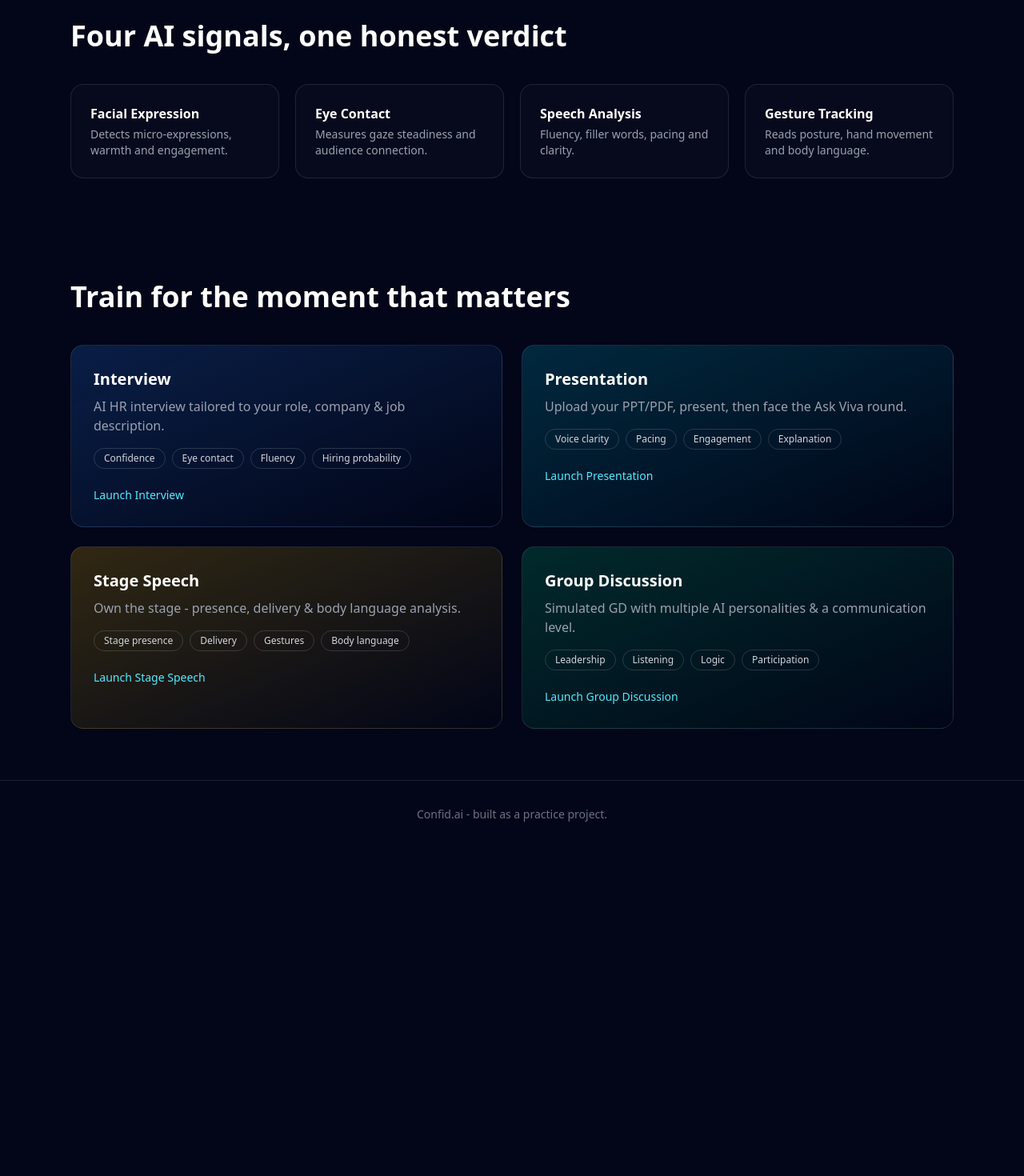
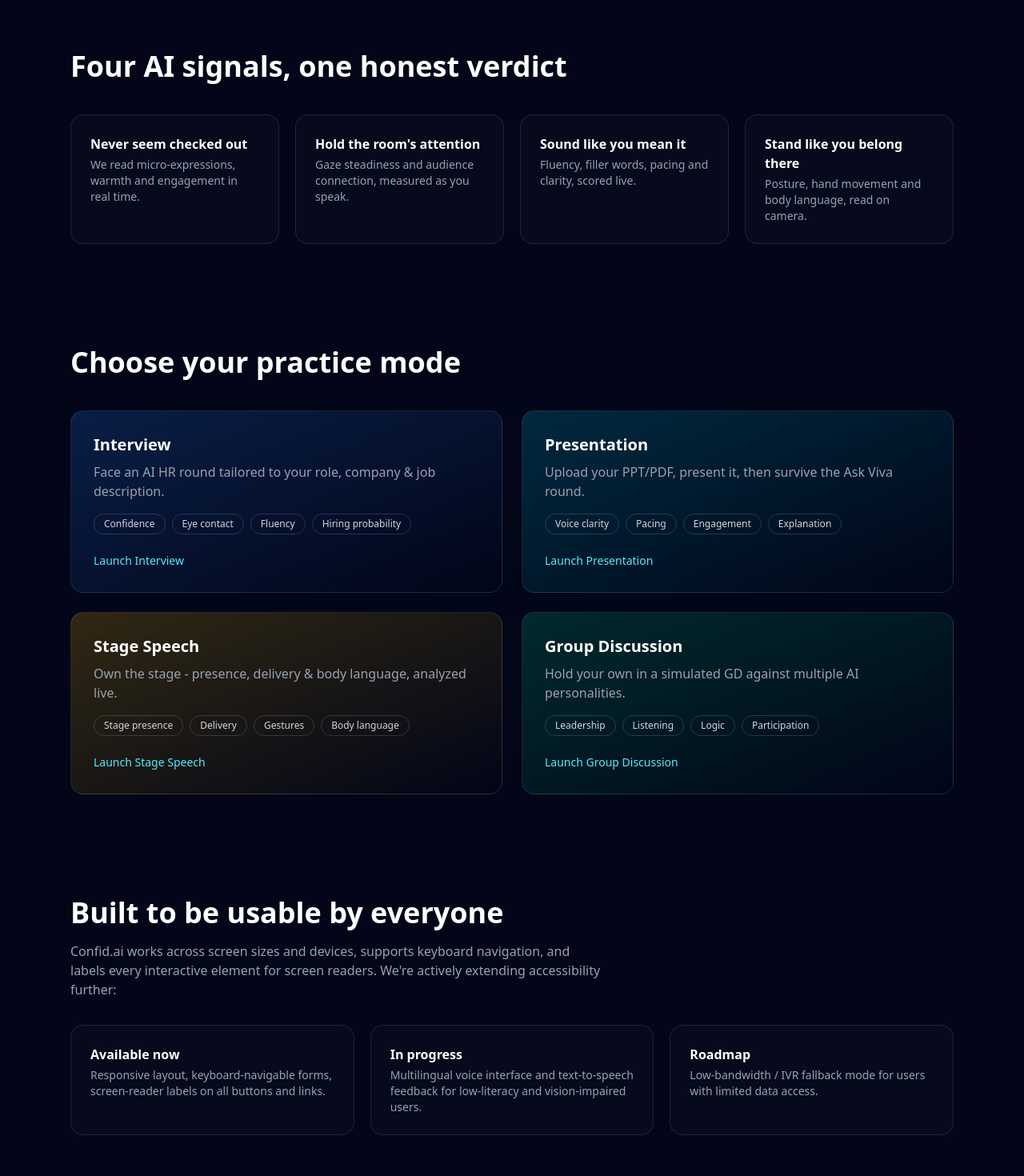
Before and after one commit to subhashree022006-dotcom/confid-ai, a React (Vite) app: page / in a window 1280 px wide. Shown: the part 620-2090 px from the top of the page at 80% size. Before the commit the page ends 1680 px from the top, so only its background shows below. Built offline with nearby package versions, Linux system fonts and the light colour scheme; no server answers.

Commit message:
Improve landing page copy, add accessibility labels, and DPDP/UIDAI/MeitY compliance to privacy policy

```diff
--- a/src/components/Navbar.jsx
+++ b/src/components/Navbar.jsx
@@ -11,7 +11,7 @@ export default function Navbar() {
           </span>
         </Link>
 
-        <nav className="hidden md:flex items-center gap-8 text-sm text-gray-300">
+        <nav aria-label="Main navigation" className="hidden md:flex items-center gap-8 text-sm text-gray-300">
           <Link to="/practice-modes" className="hover:text-white">Practice Modes</Link>
           <Link to="/how-it-works" className="hover:text-white">How it works</Link>
           <Link to="/pricing" className="hover:text-white">Pricing</Link>
--- a/src/pages/Landing.jsx
+++ b/src/pages/Landing.jsx
@@ -2,17 +2,17 @@ import { Link } from "react-router-dom";
 import Navbar from "../components/Navbar.jsx";
 
 const MODES = [
-  { icon: "Briefcase", title: "Interview", desc: "AI HR interview tailored to your role, company & job description.", tags: ["Confidence", "Eye contact", "Fluency", "Hiring probability"], color: "from-blue-500/20 to-blue-500/0" },
-  { icon: "Screen", title: "Presentation", desc: "Upload your PPT/PDF, present, then face the Ask Viva round.", tags: ["Voice clarity", "Pacing", "Engagement", "Explanation"], color: "from-cyan-500/20 to-cyan-500/0" },
-  { icon: "Mic", title: "Stage Speech", desc: "Own the stage - presence, delivery & body language analysis.", tags: ["Stage presence", "Delivery", "Gestures", "Body language"], color: "from-yellow-500/20 to-yellow-500/0" },
-  { icon: "Group", title: "Group Discussion", desc: "Simulated GD with multiple AI personalities & a communication level.", tags: ["Leadership", "Listening", "Logic", "Participation"], color: "from-emerald-500/20 to-emerald-500/0" },
+  { icon: "Briefcase", title: "Interview", desc: "Face an AI HR round tailored to your role, company & job description.", tags: ["Confidence", "Eye contact", "Fluency", "Hiring probability"], color: "from-blue-500/20 to-blue-500/0" },
+  { icon: "Screen", title: "Presentation", desc: "Upload your PPT/PDF, present it, then survive the Ask Viva round.", tags: ["Voice clarity", "Pacing", "Engagement", "Explanation"], color: "from-cyan-500/20 to-cyan-500/0" },
+  { icon: "Mic", title: "Stage Speech", desc: "Own the stage - presence, delivery & body language, analyzed live.", tags: ["Stage presence", "Delivery", "Gestures", "Body language"], color: "from-yellow-500/20 to-yellow-500/0" },
+  { icon: "Group", title: "Group Discussion", desc: "Hold your own in a simulated GD against multiple AI personalities.", tags: ["Leadership", "Listening", "Logic", "Participation"], color: "from-emerald-500/20 to-emerald-500/0" },
 ];
 
 const FEATURES = [
-  { title: "Facial Expression", desc: "Detects micro-expressions, warmth and engagement." },
-  { title: "Eye Contact", desc: "Measures gaze steadiness and audience connection." },
-  { title: "Speech Analysis", desc: "Fluency, filler words, pacing and clarity." },
-  { title: "Gesture Tracking", desc: "Reads posture, hand movement and body language." },
+  { title: "Never seem checked out", desc: "We read micro-expressions, warmth and engagement in real time." },
+  { title: "Hold the room's attention", desc: "Gaze steadiness and audience connection, measured as you speak." },
+  { title: "Sound like you mean it", desc: "Fluency, filler words, pacing and clarity, scored live." },
+  { title: "Stand like you belong there", desc: "Posture, hand movement and body language, read on camera." },
 ];
 
 export default function Landing() {
@@ -33,10 +33,16 @@ export default function Landing() {
           Confid.ai coaches your interviews, presentations, speeches and group discussions.
         </p>
         <div className="mt-8 flex items-center justify-center gap-4">
-          <Link to="/signup" className="px-6 py-3 rounded-lg bg-gradient-to-r from-blue-500 to-cyan-400 text-slate-950 font-semibold hover:opacity-90">
+          <Link to="/signup" aria-label="Sign up and start practicing free" className="px-6 py-3 rounded-lg bg-gradient-to-r from-blue-500 to-cyan-400 text-slate-950 font-semibold hover:opacity-90">
             Start practicing free
           </Link>
+          <Link to="/how-it-works" aria-label="Learn how Confid.ai works" className="px-6 py-3 rounded-lg border border-white/15 text-gray-200 font-semibold hover:bg-white/5">
+            See how it works
+          </Link>
         </div>
+        <p className="mt-4 text-sm text-gray-500">
+          Built for students and job seekers preparing for the interviews, presentations and speeches that actually matter.
+        </p>
       </section>
 
       <section id="how" className="max-w-6xl mx-auto px-6 py-16">
@@ -52,7 +58,7 @@ export default function Landing() {
       </section>
 
       <section id="modes" className="max-w-6xl mx-auto px-6 py-16">
-        <h2 className="text-3xl md:text-4xl font-bold mb-10">Train for the moment that matters</h2>
+        <h2 className="text-3xl md:text-4xl font-bold mb-10">Choose your practice mode</h2>
         <div className="grid sm:grid-cols-2 gap-6">
           {MODES.map((m) => (
             <div key={m.title} className={`rounded-2xl border border-white/10 bg-gradient-to-br ${m.color} p-7`}>
@@ -63,14 +69,35 @@ export default function Landing() {
                   <span key={t} className="text-xs px-3 py-1 rounded-full border border-white/15 text-gray-300">{t}</span>
                 ))}
               </div>
-              <Link to="/signup" className="text-cyan-300 text-sm font-medium hover:underline">Launch {m.title}</Link>
+              <Link to="/signup" aria-label={`Launch ${m.title} practice mode`} className="text-cyan-300 text-sm font-medium hover:underline">Launch {m.title}</Link>
             </div>
           ))}
         </div>
       </section>
 
+      <section id="accessibility" className="max-w-6xl mx-auto px-6 py-16">
+        <h2 className="text-3xl md:text-4xl font-bold mb-4">Built to be usable by everyone</h2>
+        <p className="text-gray-400 max-w-2xl mb-8">
+          Confid.ai works across screen sizes and devices, supports keyboard navigation, and labels every interactive element for screen readers. We're actively extending accessibility further:
+        </p>
+        <div className="grid sm:grid-cols-3 gap-5">
+          <div className="rounded-2xl border border-white/10 bg-white/[0.02] p-6">
+            <h3 className="font-semibold mb-1">Available now</h3>
+            <p className="text-sm text-gray-400">Responsive layout, keyboard-navigable forms, screen-reader labels on all buttons and links.</p>
+          </div>
+          <div className="rounded-2xl border border-white/10 bg-white/[0.02] p-6">
+            <h3 className="font-semibold mb-1">In progress</h3>
+            <p className="text-sm text-gray-400">Multilingual voice interface and text-to-speech feedback for low-literacy and vision-impaired users.</p>
+          </div>
+          <div className="rounded-2xl border border-white/10 bg-white/[0.02] p-6">
+            <h3 className="font-semibold mb-1">Roadmap</h3>
+            <p className="text-sm text-gray-400">Low-bandwidth / IVR fallback mode for users with limited data access.</p>
+          </div>
+        </div>
+      </section>
+
       <footer className="border-t border-white/10 py-8 text-center text-sm text-gray-500">
-        Confid.ai - built as a practice project.
+        © {new Date().getFullYear()} Confid.ai - Practice. Perform. Get Hired.
       </footer>
     </div>
   );
--- a/src/pages/PrivacyPolicy.jsx
+++ b/src/pages/PrivacyPolicy.jsx
@@ -52,6 +52,8 @@ export default function PrivacyPolicy() {
           <section>
             <h2 className="text-xl font-semibold text-white mb-2">6. Data security</h2>
             <p>Passwords are hashed using industry-standard methods and are never stored in plain text. We take reasonable measures to protect your data, but no method of transmission or storage is 100% secure.</p>
+            <p className="mt-2">Confid.ai is built around consent-based data collection: camera and microphone access is only requested with your explicit permission before each practice session, and you can revoke access at any time through your browser or device settings. We do not collect Aadhaar numbers or any UIDAI-linked identifiers, and no biometric data is stored - all facial and gesture analysis is processed transiently to generate feedback and is not retained after your session ends.</p>
+            <p className="mt-2">We process personal data in line with the principles of India's Digital Personal Data Protection Act, 2023 (DPDP Act) - including purpose limitation, data minimization, storage limitation, and your rights to access, correct, and erase your data - and in accordance with applicable MeitY guidelines on data protection and IT security practices.</p>
           </section>
 
           <section>
```
